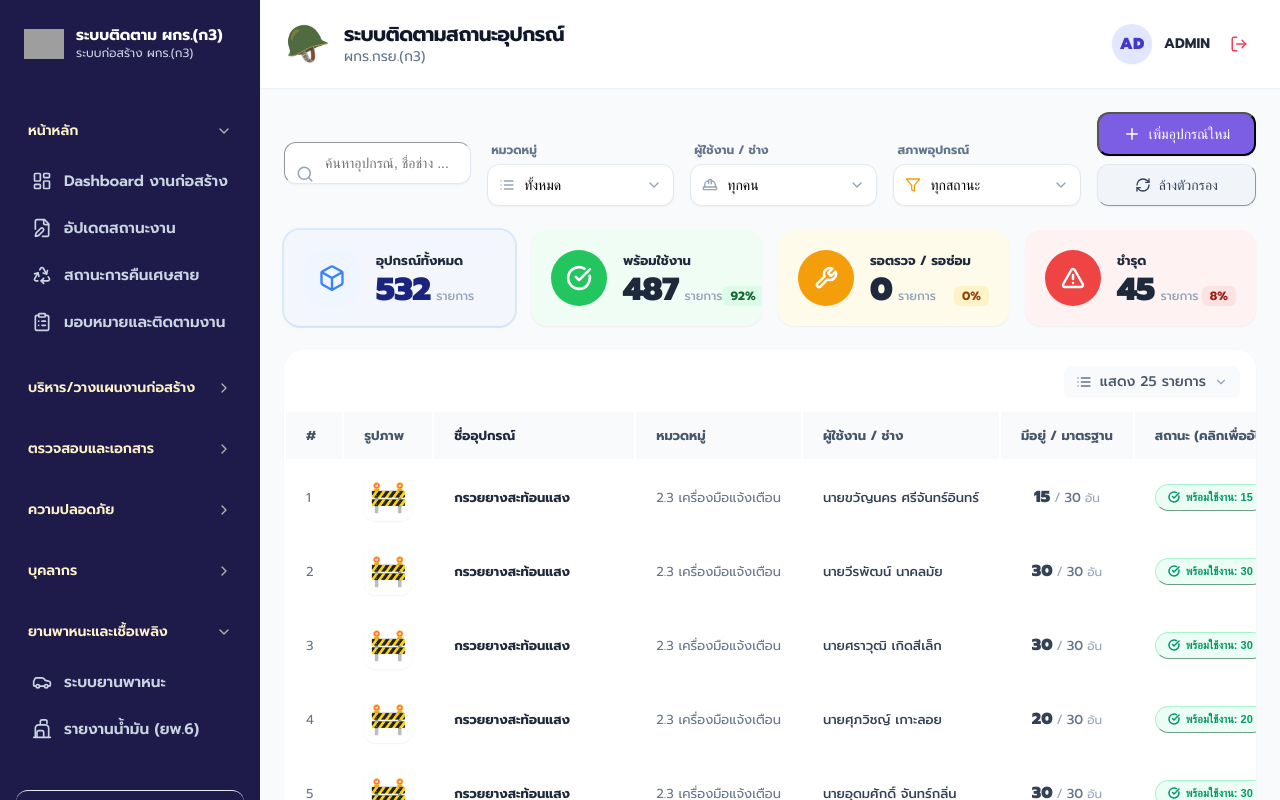
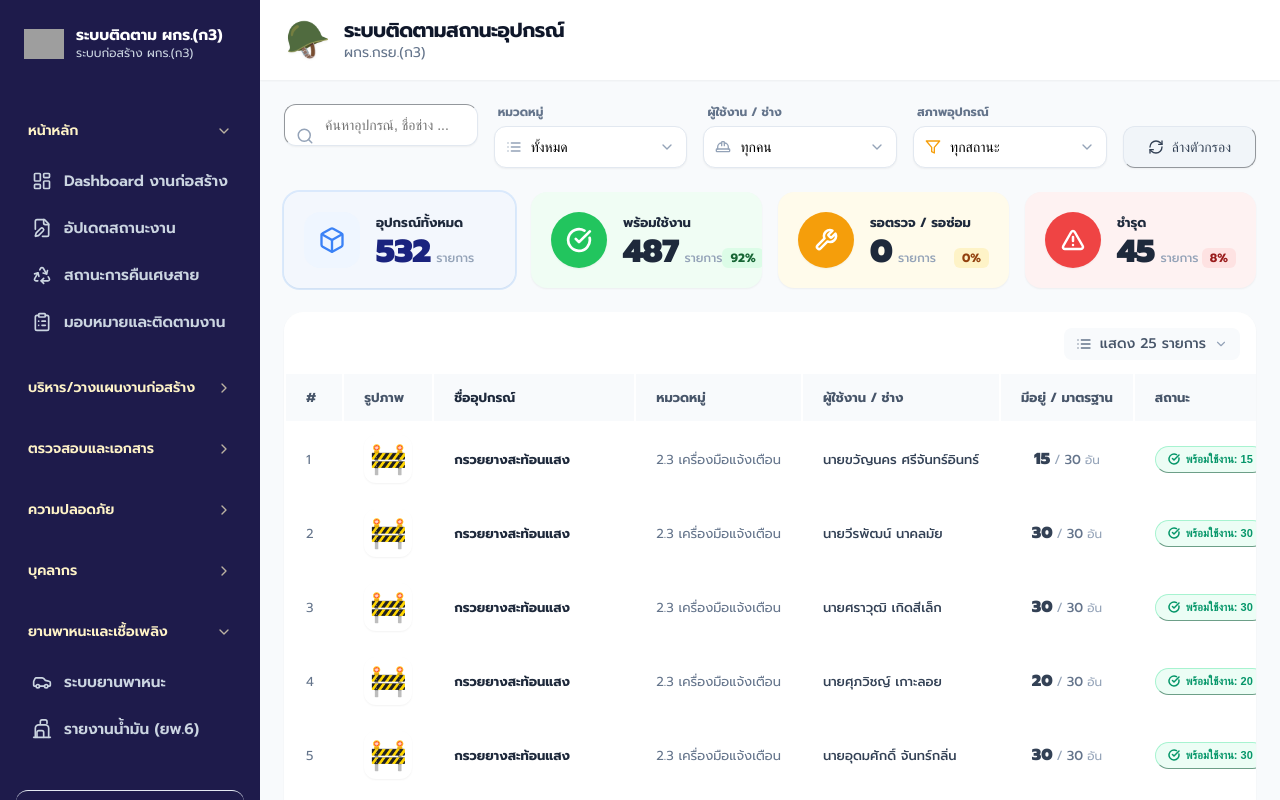
Before and after one commit to superninkub-cloud/pea-construction-app, a Next.js app: page /safety-ppe in a window 1280 px wide. Both pictures are taken after a click on the button "เข้าใช้งานโหมดผู้เยี่ยมชม (ดูเท่านั้น)". Built offline with nearby package versions, Linux system fonts and the light colour scheme; grey boxes are pictures that could not be loaded.

Commit message:
feat: implement RBAC in safety-ppe and remove admin profile block

```diff
--- a/app/safety-ppe/page.tsx
+++ b/app/safety-ppe/page.tsx
@@ -62,6 +62,7 @@ export default function SafetyPPEDashboard() {
   const [editStandardValue, setEditStandardValue] = useState<number | string>('');
 
   const [showCreateModal, setShowCreateModal] = useState(false);
+  const [userRole, setUserRole] = useState<string | null>(null);
   const [newEq, setNewEq] = useState({
     teamId: '',
     category: 'อุปกรณ์ความปลอดภัย (PPE)',
@@ -72,6 +73,7 @@ export default function SafetyPPEDashboard() {
   });
 
   useEffect(() => {
+    setUserRole(sessionStorage.getItem("pea_role"));
     const saved = localStorage.getItem('pea_safety_data_v3');
     if (saved) {
       setLocalData(JSON.parse(saved));
@@ -283,19 +285,6 @@ export default function SafetyPPEDashboard() {
             <p className="text-sm text-slate-500">ผกร.กรย.(ก3)</p>
           </div>
         </div>
-        <div className="flex items-center gap-4">
-          <div className="flex items-center gap-3 cursor-pointer hover:bg-slate-50 p-2 rounded-xl transition-colors border border-transparent hover:border-slate-200">
-            <div className="w-10 h-10 rounded-full bg-indigo-100 text-indigo-700 font-black flex items-center justify-center border border-indigo-200 shadow-sm">
-              AD
-            </div>
-            <div className="hidden sm:block text-left">
-              <p className="text-sm font-bold text-slate-800 leading-tight">ADMIN</p>
-            </div>
-            <div title="ออกจากระบบ" className="flex items-center">
-              <LogOut size={18} className="text-rose-500 hover:text-rose-600 ml-2" />
-            </div>
-          </div>
-        </div>
       </header>
 
       <main className="flex-1 p-4 md:p-6 max-w-[1600px] mx-auto w-full flex flex-col gap-6">
@@ -366,12 +355,14 @@ export default function SafetyPPEDashboard() {
           </div>
 
           <div className="flex flex-row lg:flex-col gap-2 shrink-0">
+            {userRole === 'admin' && (
               <button
                 onClick={() => setShowCreateModal(true)}
                 className="flex-1 flex items-center justify-center gap-2 bg-[#7C5EE4] hover:bg-[#6D53C9] text-white py-2.5 px-6 rounded-xl font-medium text-sm transition-colors shadow-sm whitespace-nowrap"
               >
                 <Plus size={18} /> เพิ่มอุปกรณ์ใหม่
               </button>
+            )}
             <button
               onClick={() => { setSearchQuery(''); setSelectedCategory('all'); setSelectedUser('all'); setSelectedStatus('all'); setCurrentPage(1); }}
               className="flex-1 flex items-center justify-center gap-2 bg-slate-100 hover:bg-slate-200 text-slate-700 py-2.5 px-6 rounded-xl font-medium text-sm transition-colors shadow-sm whitespace-nowrap border border-slate-200"
@@ -488,7 +479,7 @@ export default function SafetyPPEDashboard() {
                   <th className="px-5 py-3.5 font-bold">หมวดหมู่</th>
                   <th className="px-5 py-3.5 font-bold">ผู้ใช้งาน / ช่าง</th>
                   <th className="px-5 py-3.5 font-bold text-center">มีอยู่ / มาตรฐาน</th>
-                  <th className="px-5 py-3.5 font-bold">สถานะ (คลิกเพื่ออัปเดต)</th>
+                  <th className="px-5 py-3.5 font-bold">สถานะ {userRole === 'admin' ? '(คลิกเพื่ออัปเดต)' : ''}</th>
                   <th className="px-5 py-3.5 font-bold text-center">จัดการ</th>
                 </tr>
               </thead>
@@ -523,27 +514,27 @@ export default function SafetyPPEDashboard() {
                           <div className="flex flex-wrap items-center gap-2">
                             {item.readyCount > 0 && (
                               <button
-                                onClick={() => handleOpenUpdate(item, 'ready')}
-                                className="inline-flex items-center gap-1.5 px-3 py-1.5 rounded-full text-[11px] font-bold bg-[#ECFDF5] text-[#059669] border border-[#A7F3D0] hover:bg-[#D1FAE5] transition-colors cursor-pointer"
-                                title="คลิกเพื่อแจ้งชำรุด"
+                                onClick={() => userRole === 'admin' && handleOpenUpdate(item, 'ready')}
+                                className={`inline-flex items-center gap-1.5 px-3 py-1.5 rounded-full text-[11px] font-bold bg-[#ECFDF5] text-[#059669] border border-[#A7F3D0] transition-colors ${userRole === 'admin' ? 'hover:bg-[#D1FAE5] cursor-pointer' : 'cursor-default'}`}
+                                title={userRole === 'admin' ? "คลิกเพื่อแจ้งชำรุด" : ""}
                               >
                                 <CheckCircle size={12} strokeWidth={3} /> พร้อมใช้งาน: {item.readyCount}
                               </button>
                             )}
                             {item.pendingCount > 0 && (
                               <button
-                                onClick={() => handleOpenUpdate(item, 'pending')}
-                                className="inline-flex items-center gap-1.5 px-3 py-1.5 rounded-full text-[11px] font-bold bg-[#FFFBEB] text-[#D97706] border border-[#FDE68A] hover:bg-[#FEF3C7] transition-colors cursor-pointer"
-                                title="คลิกเพื่ออัปเดต"
+                                onClick={() => userRole === 'admin' && handleOpenUpdate(item, 'pending')}
+                                className={`inline-flex items-center gap-1.5 px-3 py-1.5 rounded-full text-[11px] font-bold bg-[#FFFBEB] text-[#D97706] border border-[#FDE68A] transition-colors ${userRole === 'admin' ? 'hover:bg-[#FEF3C7] cursor-pointer' : 'cursor-default'}`}
+                                title={userRole === 'admin' ? "คลิกเพื่ออัปเดต" : ""}
                               >
                                 <Wrench size={12} strokeWidth={3} /> รอตรวจ/รอซ่อม: {item.pendingCount}
                               </button>
                             )}
                             {item.damagedCount > 0 && (
                               <button
-                                onClick={() => handleOpenUpdate(item, 'damaged')}
-                                className="inline-flex items-center gap-1.5 px-3 py-1.5 rounded-full text-[11px] font-bold bg-[#FEF2F2] text-[#DC2626] border border-[#FECACA] hover:bg-[#FEE2E2] transition-colors cursor-pointer"
-                                title="คลิกเพื่ออัปเดต"
+                                onClick={() => userRole === 'admin' && handleOpenUpdate(item, 'damaged')}
+                                className={`inline-flex items-center gap-1.5 px-3 py-1.5 rounded-full text-[11px] font-bold bg-[#FEF2F2] text-[#DC2626] border border-[#FECACA] transition-colors ${userRole === 'admin' ? 'hover:bg-[#FEE2E2] cursor-pointer' : 'cursor-default'}`}
+                                title={userRole === 'admin' ? "คลิกเพื่ออัปเดต" : ""}
                               >
                                 <AlertTriangle size={12} strokeWidth={3} /> ชำรุด: {item.damagedCount}
                               </button>
@@ -551,6 +542,7 @@ export default function SafetyPPEDashboard() {
                           </div>
                         </td>
                         <td className="px-5 py-3 text-center">
+                          {userRole === 'admin' && (
                             <div className="flex justify-center gap-2">
                               <button
                                 onClick={() => handleOpenEditStandard(item)}
@@ -567,6 +559,7 @@ export default function SafetyPPEDashboard() {
                                 <Trash2 size={16} />
                               </button>
                             </div>
+                          )}
                         </td>
                       </tr>
                     );
```
Lines whose indentation alone changed are shown as unchanged.
